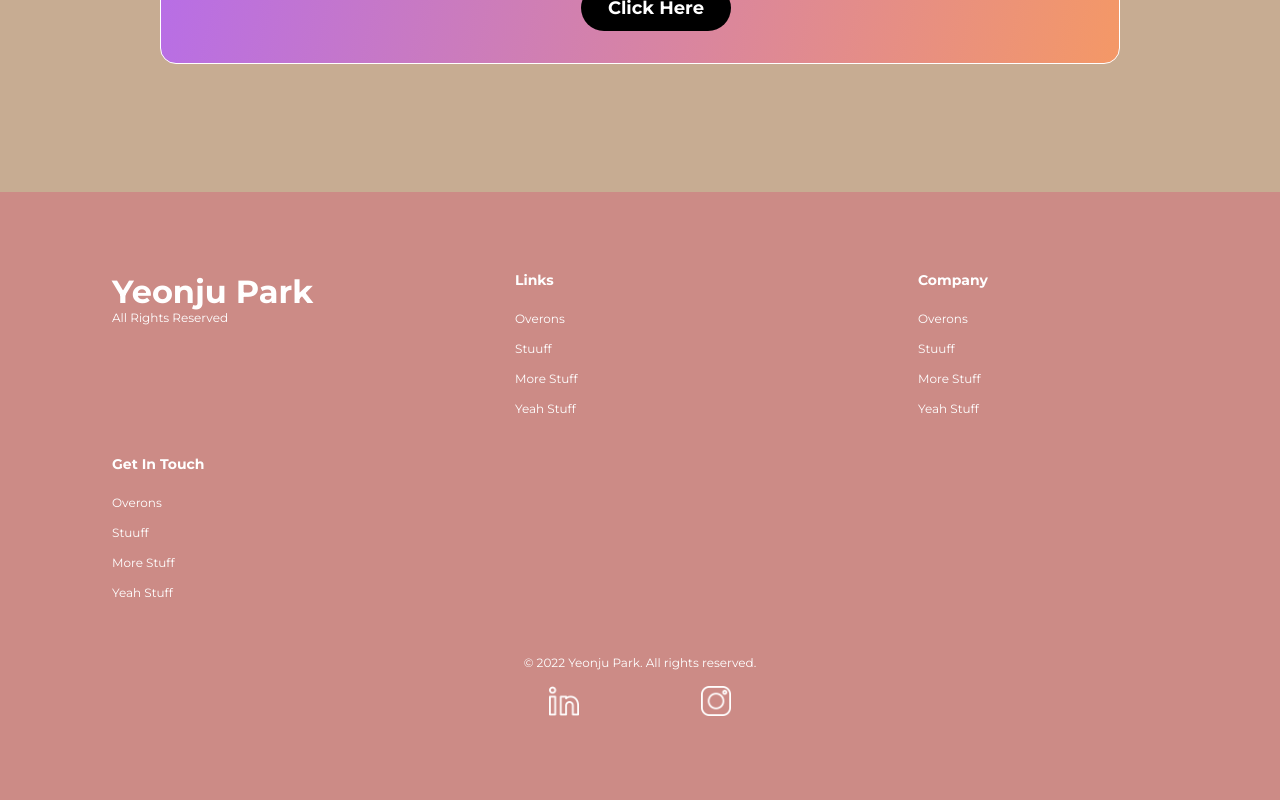
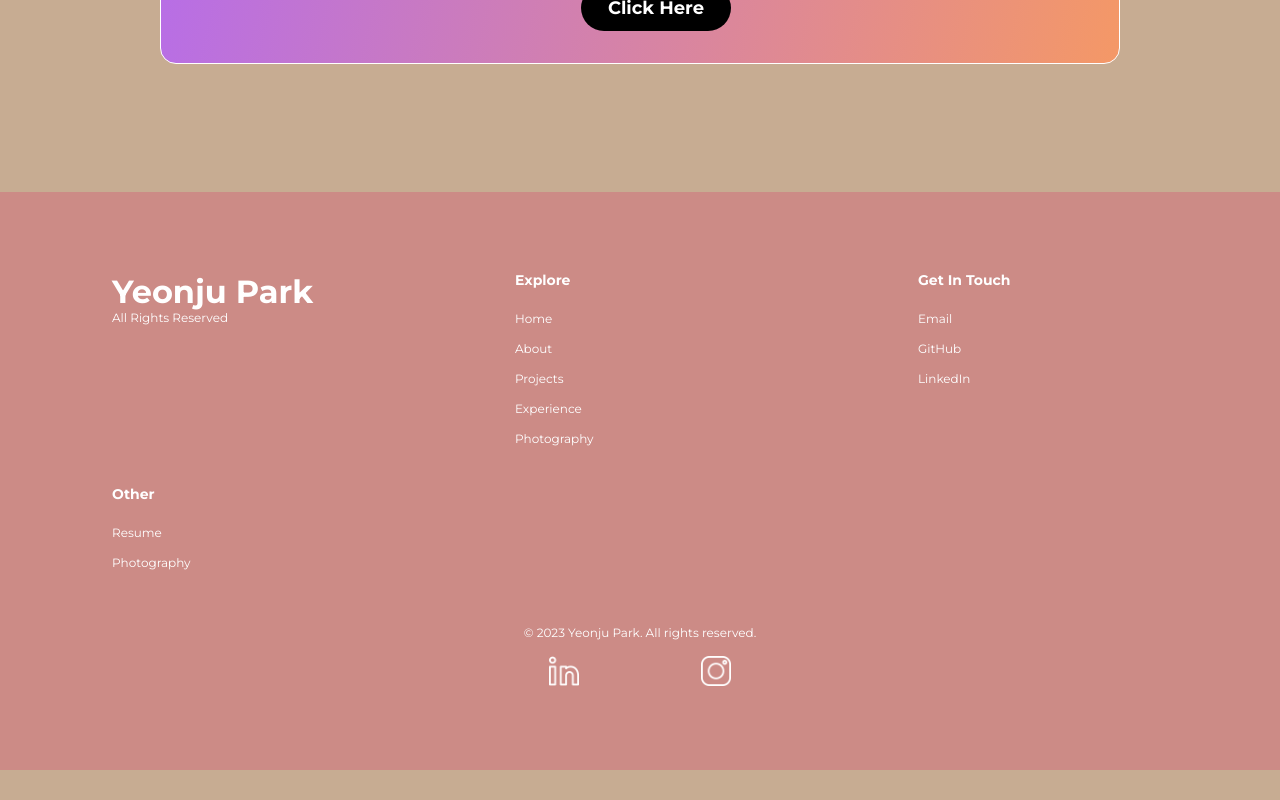
Before and after one commit to yeonjuparkk/yeonjuparkk.github.io, a React (Create React App) app: page / in a window 1280 px wide. Shown: the part 3871-4671 px from the top of the page. After the commit the page ends 4641 px from the top, so only its background shows below. Built offline with nearby package versions, Linux system fonts and the light colour scheme.

Commit message:
update footer links

```diff
--- a/src/containers/Footer.jsx
+++ b/src/containers/Footer.jsx
@@ -10,34 +10,62 @@ const Footer = () => {
           <p>All Rights Reserved</p>
         </div>
         <div className="portfolio__footer-links_div">
-          <h4>Links</h4>
-          <p>Overons</p>
-          <p>Stuuff</p>
-          <p>More Stuff</p>
-          <p>Yeah Stuff</p>
-        </div>
-        <div className="portfolio__footer-links_div">
-          <h4>Company</h4>
-          <p>Overons</p>
-          <p>Stuuff</p>
-          <p>More Stuff</p>
-          <p>Yeah Stuff</p>
+          <h4>Explore</h4>
+          <a href="#home">
+            <p>Home</p>
+          </a>
+          <a href="#about">
+            <p>About</p>
+          </a>
+          <a href="#projects">
+            <p>Projects</p>
+          </a>
+          <a href="#experience">
+            <p>Experience</p>
+          </a>
+          <a href="#photography">
+            <p>Photography</p>
+          </a>
         </div>
         <div className="portfolio__footer-links_div">
           <h4>Get In Touch</h4>
-          <p>Overons</p>
-          <p>Stuuff</p>
-          <p>More Stuff</p>
-          <p>Yeah Stuff</p>
+          <a href="yeonju.k.park@gmail.com" target="_blank" rel="noreferrer">
+            <p>Email</p>
+          </a>
+          <a
+            href="https://github.com/yeonjuparkk"
+            target="_blank"
+            rel="noreferrer"
+          >
+            <p>GitHub</p>
+          </a>
+          <a
+            href="ttps://www.linkedin.com/in/yeonju-park-276753137/"
+            target="_blank"
+            rel="noreferrer"
+          >
+            <p>LinkedIn</p>
+          </a>
+        </div>
+        <div className="portfolio__footer-links_div">
+          <h4>Other</h4>
+          <p>Resume</p>
+          <a
+            href="https://www.instagram.com/yeonju_park_photography/"
+            target="_blank"
+            rel="noreferrer"
+          >
+            <p>Photography</p>
+          </a>
         </div>
       </div>
 
       <div className="portfolio__footer-copyright">
-        <p>© 2022 Yeonju Park. All rights reserved.</p>
+        <p>© 2023 Yeonju Park. All rights reserved.</p>
       </div>
       <Social />
     </div>
   );
-}
+};
 
 export default Footer;
```
